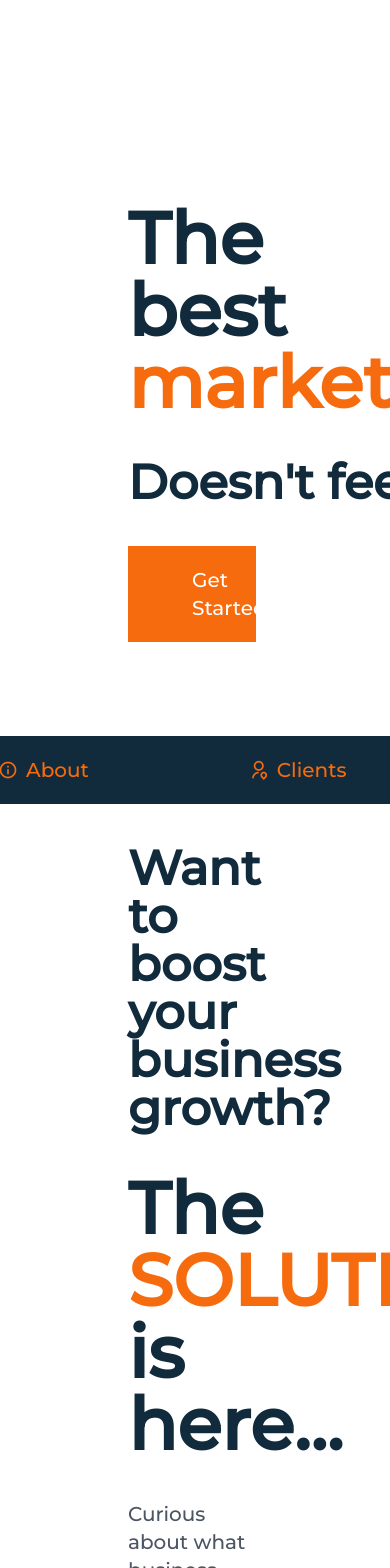
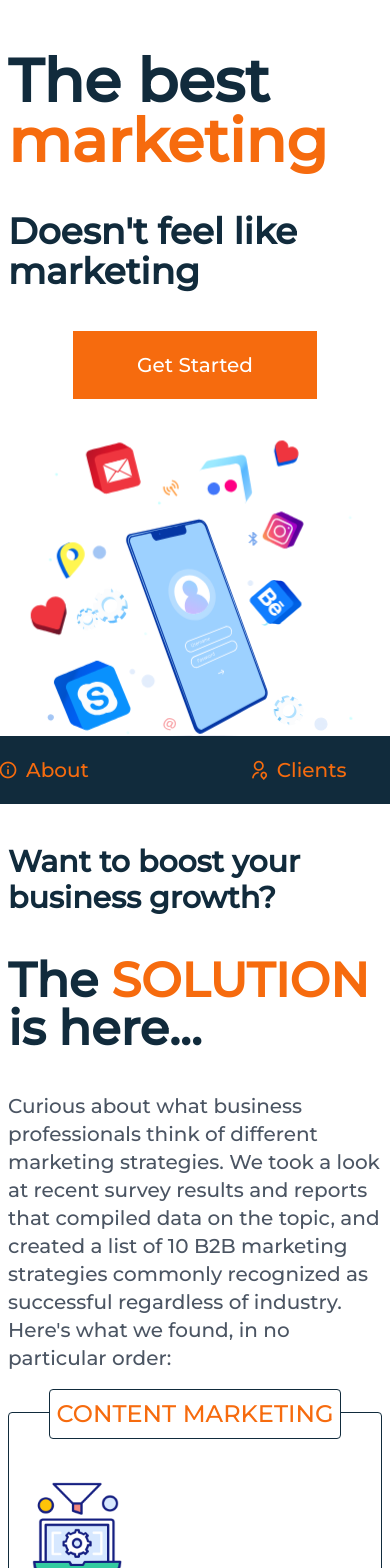
Before and after one commit to Taraskiiin/app_sheygency, a React (Create React App) app: page / in a window 390 px wide. Shown: the top 1568 px of the page. Built offline with nearby package versions, Linux system fonts and the light colour scheme.

Commit message:
feat(responsive): added mobile view to home page

```diff
--- a/src/pages/home/index.tsx
+++ b/src/pages/home/index.tsx
@@ -6,7 +6,7 @@ import WhyMarketing from './why-marketing';
 
 export default function Home() {
 	return (
-		<div className='px-32 sm:px-2 '>
+		<div className='px-32 sm:px-2'>
 			<Intro />
 			<MarketingSrategies />
 			<WhyMarketing />
--- a/src/pages/home/intro.tsx
+++ b/src/pages/home/intro.tsx
@@ -5,23 +5,23 @@ import socialMedia from '../../lottie/social-media.json';
 
 export default function Intro() {
 	return (
-		<section className='grid grid-cols-2 h-screen items-center'>
+		<section className='grid grid-cols-2 sm:grid-cols-1 h-screen items-center sm:mt-0'>
 			<div className='flex flex-col space-y-10'>
-				<h1 className='text-7xl font-semibold text-primary'>
+				<h1 className='text-7xl font-semibold text-primary sm:text-6xl'>
 					The best
 					<b className='text-secondary'>
 						<br />
 						marketing
 					</b>
 				</h1>
-				<h2 className='text-5xl font-semibold text-primary whitespace-nowrap'>
+				<h2 className='text-5xl font-semibold text-primary whitespace-nowrap sm:text-4xl sm:whitespace-normal'>
 					Doesn't feel like marketing
 				</h2>
-				<button className='px-16 py-5 bg-secondary text-xl text-white max-w-max hover:bg-primary duration-300'>
+				<button className='px-16 py-5 bg-secondary text-xl text-white max-w-max hover:bg-primary duration-300 sm:mx-auto'>
 					Get Started
 				</button>
 			</div>
-			<div className='p-10'>
+			<div className='p-10 sm:p-0 sm:-mt-20'>
 				<Lottie
 					loop
 					animationData={socialMedia}
--- a/src/pages/home/marketing-srategies.tsx
+++ b/src/pages/home/marketing-srategies.tsx
@@ -34,10 +34,10 @@ const strategies = [
 export default function MarketingSrategies() {
 	return (
 		<section>
-			<h3 className='text-primary text-5xl font-semibold'>
+			<h3 className='text-primary text-5xl font-semibold sm:mt-0 sm:text-3xl'>
 				Want to boost your business growth?
 			</h3>
-			<h2 className='text-7xl font-semibold text-primary mt-10'>
+			<h2 className='text-7xl font-semibold text-primary mt-10 sm:text-5xl'>
 				The <b className='text-secondary'>SOLUTION</b> is here...
 			</h2>
 			<p className='text-gray-600 text-xl mt-10'>
@@ -47,13 +47,13 @@ export default function MarketingSrategies() {
 				strategies commonly recognized as successful regardless of industry.
 				Here's what we found, in no particular order:
 			</p>
-			<div className='grid grid-cols-2 gap-20 mt-10 '>
+			<div className='grid grid-cols-2 gap-20 mt-10 sm:grid-cols-1 '>
 				{strategies.map((item) => (
 					<div
 						key={item.id}
 						className='border border-primary p-5 text-primary flex flex-col space-y-10 rounded transform hover:scale-105 duration-300'
 					>
-						<h5 className='mx-20 text-center -mt-11 bg-white border-primary text-secondary border text-2xl rounded py-2 uppercase '>
+						<h5 className='mx-20  sm:mx-5 text-center -mt-11 bg-white border-primary text-secondary border text-2xl rounded py-2 uppercase '>
 							{item.title}
 						</h5>
 						<img src={item.image} alt={item.title} className='h-24 w-24' />
--- a/src/pages/home/why-marketing.tsx
+++ b/src/pages/home/why-marketing.tsx
@@ -5,8 +5,8 @@ import thinking from '../../lottie/thinking.json';
 
 export default function WhyMarketing() {
 	return (
-		<section className='mt-20'>
-			<h2 className='text-center text-8xl text-primary font-semibold '>
+		<section className='mt-20 '>
+			<h2 className='text-center text-8xl text-primary font-semibold sm:text-5xl'>
 				Why <b className='text-secondary'>Marketing</b> ?
 			</h2>{' '}
 			<div className='h-[400px] -mt-[100px] flex justify-center'>
--- a/tailwind.config.js
+++ b/tailwind.config.js
@@ -4,9 +4,20 @@ module.exports = {
 	theme: {
 		extend: {
 			colors: {
-				primary: '#112b3c',
-				secondary: '#f66b0e',
+				primary: '#112B3C',
+				secondary: '#F66B0E',
 			},
+		},
+		screens: {
+			'2xl': { max: '1535px' },
+
+			xl: { max: '1279px' },
+
+			lg: { max: '1023px' },
+
+			md: { max: '767px' },
+
+			sm: { max: '639px' },
 		},
 	},
 	plugins: [],
```
Also changed, not shown: 1 other file (tests, documents, lock files or other folders).
